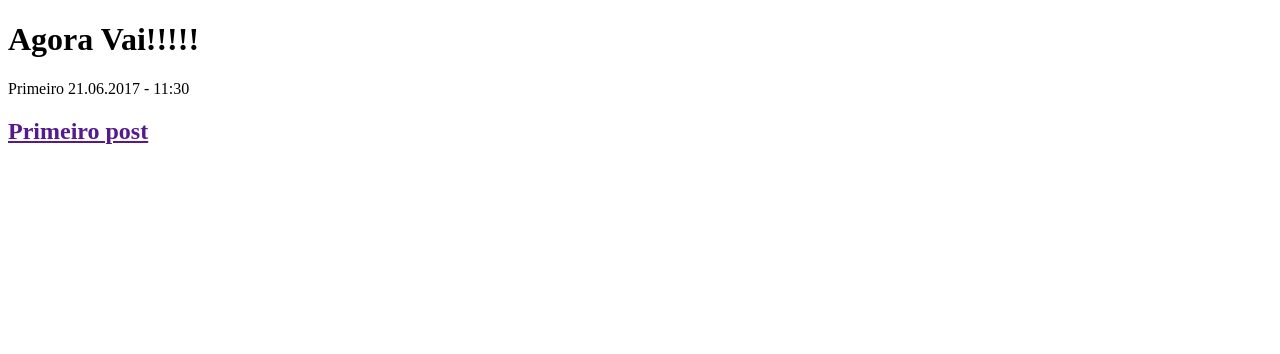
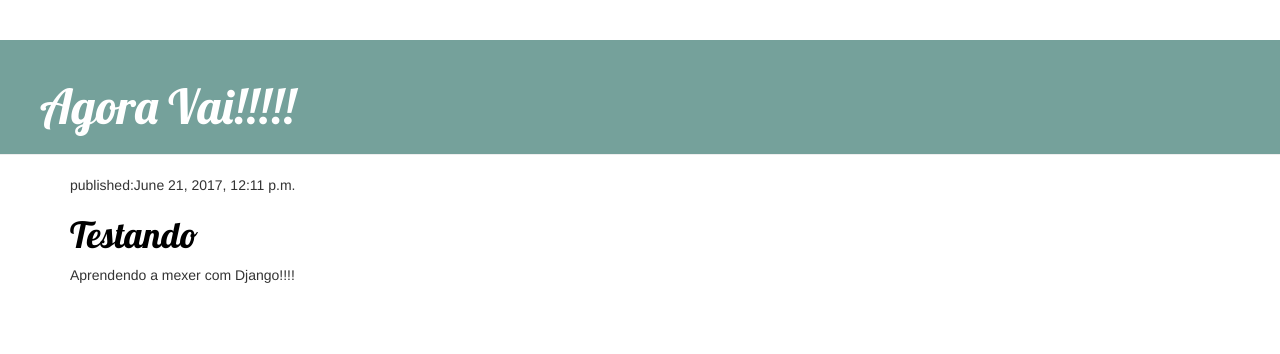
Before and after one commit to MateusMelo9/first-django, a Django app: page / in a window 1280 px wide. Shown: the top 354 px of the page. Run offline with Django 3.2, Linux system fonts and the light colour scheme; data comes from the database, SQL or seed files in the repository; both versions use the stored data as it was after the commit; some libraries are stand-ins or nearby versions.

Commit message:
Create CSS

```diff
--- /dev/null
+++ b/blog/static/css/blog.css
@@ -0,0 +1,52 @@
+h1 a{
+	color: #75A19B;
+	font-family: 'Lobster';
+}
+
+.page-header {
+    background-color: #75A19B;
+    margin-top: 0;
+    padding: 20px 20px 20px 40px;
+}
+
+.page-header h1, .page-header h1 a, .page-header h1 a:visited, .page-header h1 a:active {
+    color: #ffffff;
+    font-size: 36pt;
+    text-decoration: none;
+}
+
+.content {
+    margin-left: 40px;
+}
+
+h1, h2, h3, h4 {
+    font-family: 'Lobster', cursive;
+}
+
+.date {
+    float: right;
+    color: #828282;
+}
+
+.save {
+    float: right;
+}
+
+.post-form textarea, .post-form input {
+    width: 100%;
+}
+
+.top-menu, .top-menu:hover, .top-menu:visited {
+    color: #ffffff;
+    float: right;
+    font-size: 26pt;
+    margin-right: 20px;
+}
+
+.post {
+    margin-bottom: 70px;
+}
+
+.post h1 a, .post h1 a:visited {
+    color: #000000;
+}
--- a/blog/templates/blog/post_list.html
+++ b/blog/templates/blog/post_list.html
@@ -1,15 +1,29 @@
+{% load staticfiles %}
 <!DOCTYPE html>
 <html>
 <head>
+<link rel="stylesheet" href="{% static 'css/blog.css' %}">
+<link rel="stylesheet" href="//maxcdn.bootstrapcdn.com/bootstrap/3.2.0/css/bootstrap.min.css">
+<link rel="stylesheet" href="//maxcdn.bootstrapcdn.com/bootstrap/3.2.0/css/bootstrap-theme.min.css">
+<link href="https://fonts.googleapis.com/css?family=Lobster&subset=latin,latin-ext" rel="stylesheet" type="text/css">
 	<title>Django-Teste</title>
 </head>
 <body>
-	<div>
-		<h1>Agora Vai!!!!!</h1>
+	<div class="page-header">
+		<h1><a href="/">Agora Vai!!!!!</a></h1>
 	</div>
-	<div>
-		<p>Primeiro 21.06.2017 - 11:30</p>
-		<h2><a href="">Primeiro post</a></h2>
+	<div class="content container">
+		<div class="row">
+			<div class="col-md-8">
+				{% for post in posts %}
+				<div class="post">
+					<p>published:{{post.published_date}}</p>
+					<h1><a href="">{{post.title}}</a></h1>
+					<p>{{ post.text|linebreaksbr}}</p>
+				</div>
+				{%endfor%}
+			</div>
+		</div>
 	</div>
 
 </body>
--- a/blog/views.py
+++ b/blog/views.py
@@ -1,5 +1,8 @@
 from django.shortcuts import render
+from django.utils import timezone
+from .models import Post
 
 def post_list(request):
-	return render(request, 'blog/post_list.html', {})
+	posts = Post.objects.filter(published_date__lte = timezone.now()).order_by('published_date')
+	return render(request, 'blog/post_list.html', {'posts':posts})
 # Create your views here.
```
Also changed, not shown: mysite/settings.py (+10 -10 lines), db.sqlite3.
